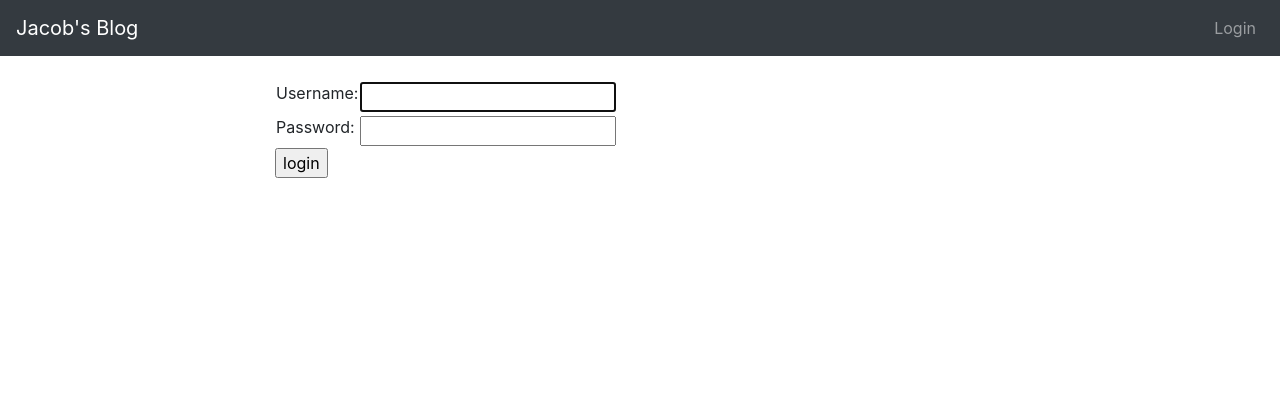
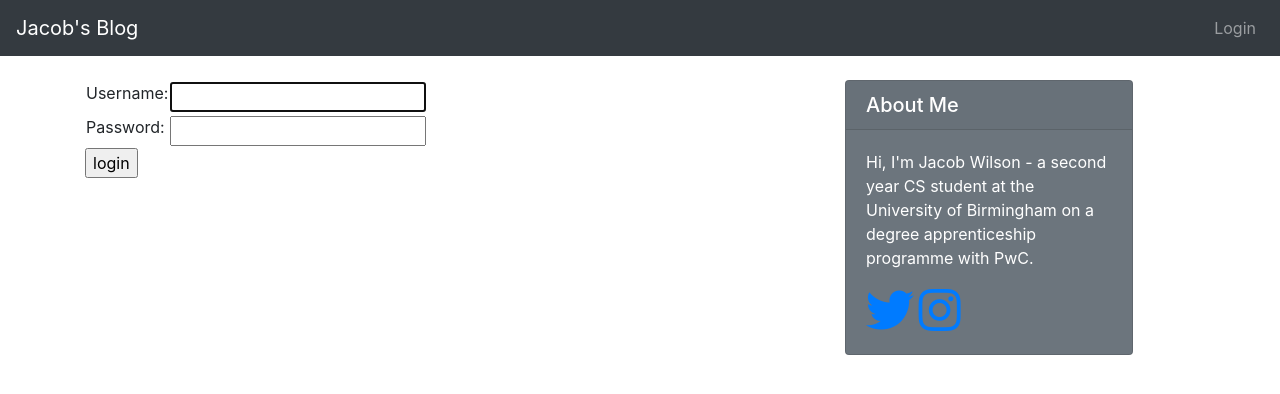
Before and after one commit to jac0bwilson/bridging-coursework, a Django app: page /accounts/login/ in a window 1280 px wide. Shown: the top 394 px of the page. Run offline with Django 3.2, Linux system fonts and the light colour scheme; parts of the project's set-up code (start-up, migrations or seed data) failed here and were passed over; some libraries are stand-ins or nearby versions.

Commit message:
Added sidebar

```diff
--- a/blog/templates/blog/base.html
+++ b/blog/templates/blog/base.html
@@ -56,6 +56,7 @@
                     {% block content %}
                     {% endblock %}
                 </div>
+                {% block sidebar %} {% include 'blog/sidebar.html' %} {% endblock sidebar %}
             </div>
         </div>
         <script src="https://code.jquery.com/jquery-3.4.1.slim.min.js" integrity="sha384-J6qa4849blE2+poT4WnyKhv5vZF5SrPo0iEjwBvKU7imGFAV0wwj1yYfoRSJoZ+n" crossorigin="anonymous"></script>
--- /dev/null
+++ b/blog/templates/blog/sidebar.html
@@ -0,0 +1,16 @@
+{% block sidebar %}
+<div class="col-md-4 float-right">
+    <div class="card text-white bg-secondary mb-3" style="max-width: 18rem;">
+        <h5 class="card-header">About Me</h5>
+        <div class="card-body">
+            <p class="card-text">
+                Hi, I'm Jacob Wilson - a second year CS student at the
+                University of Birmingham on a degree apprenticeship programme
+                with PwC.
+            </p>
+            <a class="fab fa-twitter fa-3x" href="https://twitter.com/jac0bw1lson"></a>
+            <a class="fab fa-instagram fa-3x" href="https://www.instagram.com/jac0bwilson/"></a>
+        </div>
+    </div>
+</div>
+{% endblock sidebar %}
```
